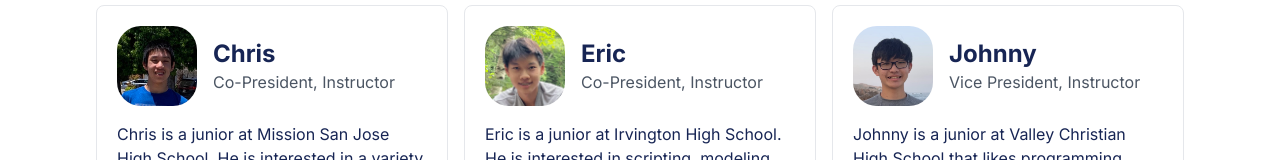
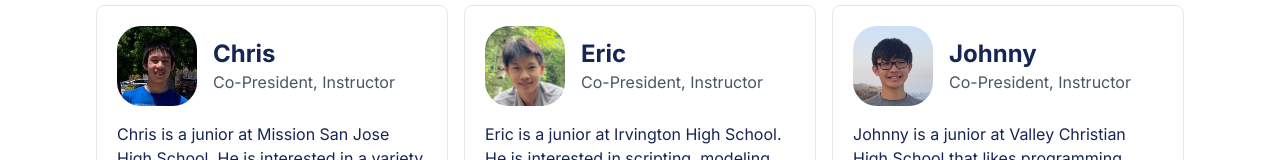
Before and after one commit to hellolol346/hackathon4kids.org, a Next.js app: page /about in a window 1280 px wide. Shown: the part 559-719 px from the top of the page. Built offline with nearby package versions, Linux system fonts and the light colour scheme.

Commit message:
Update JohnnyWang.tsx

```diff
--- a/src/app/about/JohnnyWang.tsx
+++ b/src/app/about/JohnnyWang.tsx
@@ -4,7 +4,7 @@ import johnnyWang from 'public/johnny_wang.jpg'
 const JohnnyWangCard = () => (
   <Card
     name="Johnny"
-    subtitle="Vice President, Instructor"
+    subtitle="Co-President, Instructor"
     avatar={johnnyWang}
     tags={[Tag.CurrentInstructor, Tag.Robotics]}
   >
```
